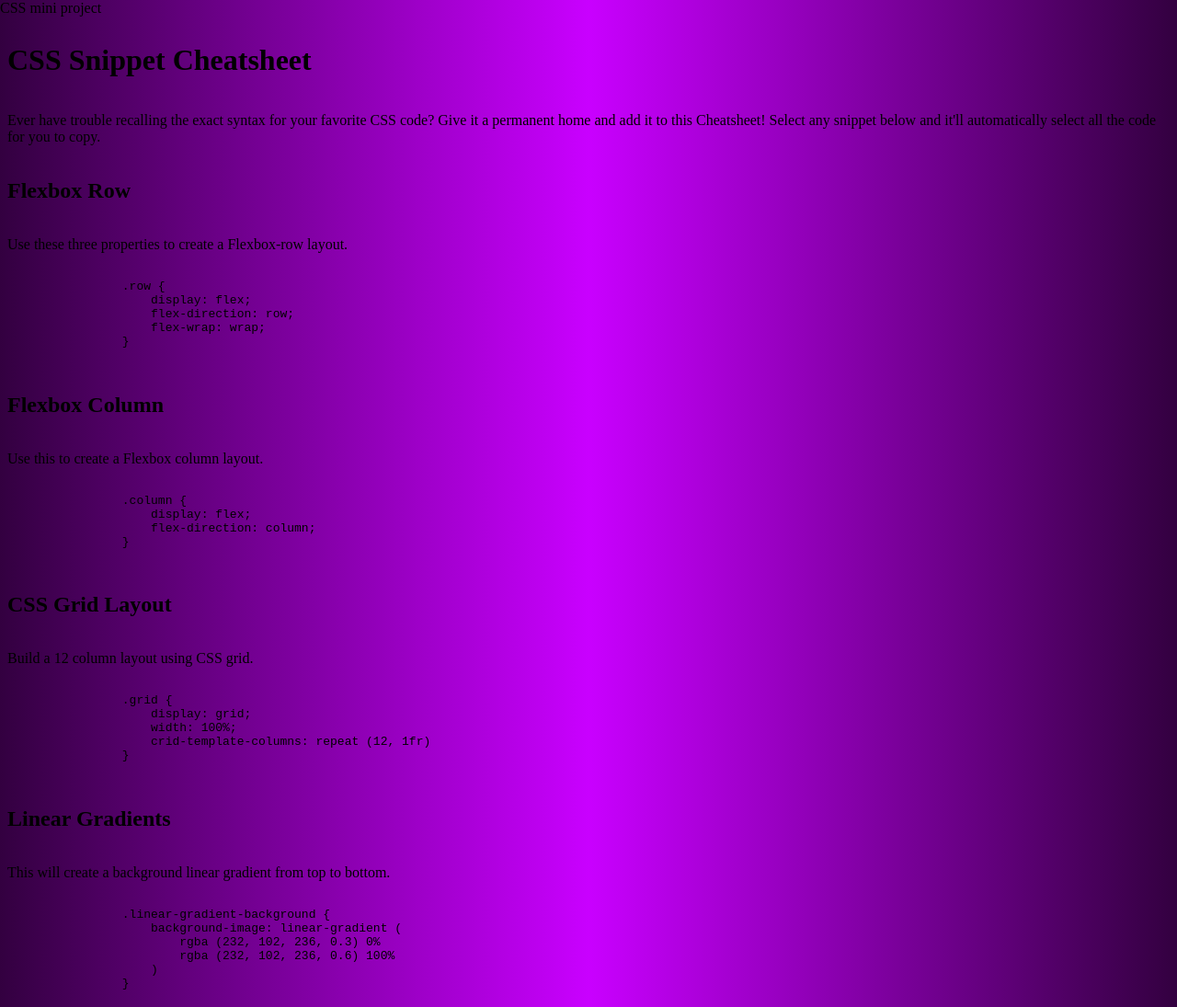
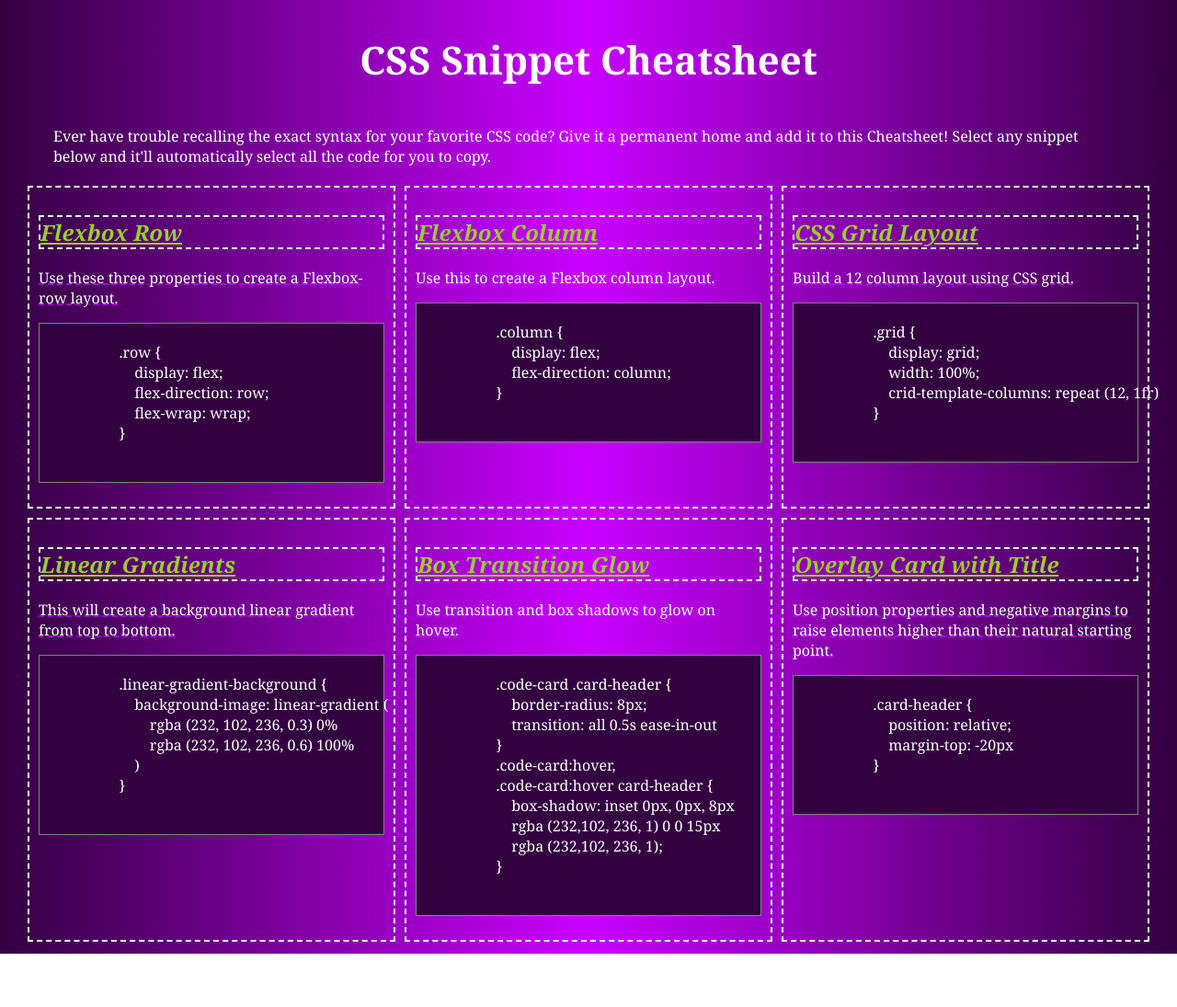
Before and after one commit to theAshRose/mini-make2, a plain HTML site: page index.html in a window 1280 px wide. Shown: the top 1095 px of the page at 92% size. After the commit the page ends 1037 px from the top, so only its background shows below. Drawn offline with Linux system fonts and the light colour scheme.

Commit message:
major CSS addition

```diff
--- a/assets/style.css
+++ b/assets/style.css
@@ -7,8 +7,8 @@
 }
 
 * {
-    display: flex;
-    flex-flow: column;
+    box-sizing:border-box;
+    font-family:Georgia, 'Times New Roman', Times, serif;
 }
 
 body {
@@ -16,29 +16,72 @@ body {
 }
 
 header {
+    display: flex;
+    flex-direction: column;
+    align-items: center;
 }
 
-.header h1 {
-    margin-left: 50px;
-    justify-content: a;
+header h1 {
+    font-size: 42px;
+    color: white;
+    margin-left: auto;
+    margin-right: auto;
 }
 
 header p {
+    margin-left: 50px;
+    margin-right: 50px;
+    color: white;
+}
+
+main {
+    display: flex;
+    flex-wrap:wrap;
     justify-content: center;
 }
 
-main {
+main h1 {
+    border: dashed;
+    border-width: 2px;
+    border-color: lightcyan;
+    font-style: italic;
+    color: yellowgreen;
+    text-decoration: underline;
+}
 
+.card {
+    border-style: dashed;
+    border-width: 2px;
+    border-color: white;
+    width: 400px;
+    padding: 10px;
+    margin: 5px;
+}
+
+.card p {
+    font-size: 16px;
+    color: white;
+    text-decoration: underline dashed;
+    text-decoration-color: var(--p5);
+    align-items: center;
 }
 
 .card pre {
     user-select: all;
+    border-style: groove;
+    border-width: 1px;
+    border-color: grey;
+    background-color: var(--p2);
+    color: white;
+    height: auto;
+    width: auto;
+    padding: 20px;
 }
 
 
 @media screen and (max-width: 992px) {
-    xxx {
-
+    .card {
+        flex-wrap: wrap;
     }
 }
 
@@ -49,7 +92,7 @@ main {
 }
 
 @media screen and (max-width: 576px) {
-    xxx {
-
+    header h1{
+        margin-left: 50px;
     }
 }
```
